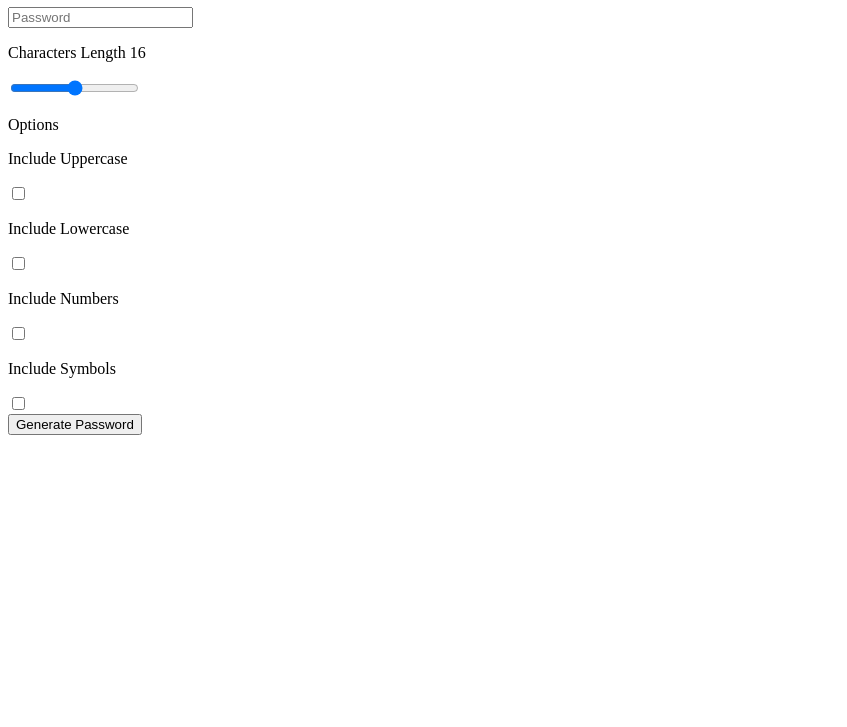
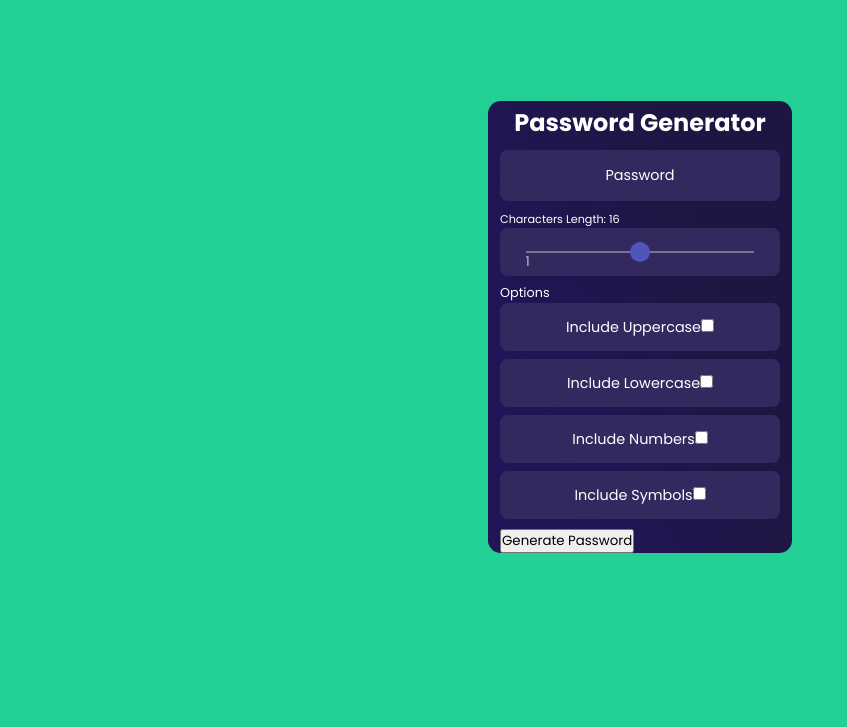
Before and after one commit to InCoderWeb/Random-Password-Generator-InCoder, a plain HTML site: page index.html in a window 1280 px wide. Shown: the part 73-800 px from the top of the page, without its empty margins (0-847 px from the left). Drawn offline with Linux system fonts and the light colour scheme.

Commit message:
Half Part of css and full HTML Part Complete.

```diff
--- a/index.html
+++ b/index.html
@@ -7,53 +7,67 @@
     <meta http-equiv="X-UA-Compatible" content="IE=edge">
     <meta name="viewport" content="width=device-width, initial-scale=1.0">
     <title>Random Password Generator - InCoder</title>
+    <link rel="stylesheet" href="main.css">
+    <link rel="stylesheet" href="https://cdnjs.cloudflare.com/ajax/libs/font-awesome/6.1.1/css/all.min.css">
 </head>
 
 <body>
     <div class="container">
         <div class="generatorBox">
             <h1 class="title">Password Generator</h1>
-            <input type="text" id="passwordDisplay" placeholder="Password">
+            <div id="passwordDisplay">Password <span id="copyToClipboardBtn"><i class="fa-solid fa-clipboard"></i></span> </div>
             <form id="generatorOptions">
                 <div class="options">
                     <div class="characterRange">
-                        <p>Characters Length <span>16</span></p>
+                        <p>Characters Length: <span>16</span></p>
+                        <div class="form-group">
                             <input type="range" id="characterRange">
+                        </div>
                     </div>
                     <p>Options</p>
                     <div class="includeUppercase">
+                        <div class="form-group">
                             <p>Include Uppercase</p>
                             <label class="checkbox">
                                 <input type="checkbox" id="includeUppercase">
                                 <span class="slider"></span>
                             </label>
                         </div>
+                    </div>
                     <div class="includeLowercase">
+                        <div class="form-group">
                             <p>Include Lowercase</p>
                             <label class="checkbox">
                                 <input type="checkbox" id="includeLowercase">
                                 <span class="slider"></span>
                             </label>
                         </div>
+                    </div>
                     <div class="includeNumbers">
+                        <div class="form-group">
                             <p>Include Numbers</p>
                             <label class="checkbox">
                                 <input type="checkbox" id="includeLowercase">
                                 <span class="slider"></span>
                             </label>
                         </div>
+                    </div>
                     <div class="includeSymbols">
+                        <div class="form-group">
                             <p>Include Symbols</p>
                             <label class="checkbox">
                                 <input type="checkbox" id="includeLowercase">
                                 <span class="slider"></span>
                             </label>
                         </div>
+                    </div>
                     <button type="submit">Generate Password</button>
                 </div>
             </form>
         </div>
     </div>
+
+    <script src="script.js"></script>
 </body>
 
 </html>
--- a/main.css
+++ b/main.css
@@ -1,7 +1,176 @@
 /* ---------------- Created By InCoder ---------------- */
 
-*{
-    margin: 0;
-    padding: 0;
-    box-sizing: border-box;
+@import url("https://fonts.googleapis.com/css2?family=Poppins:ital,wght@0,100;0,200;0,300;0,400;0,500;0,600;0,700;0,800;0,900;1,100;1,200;1,300;1,400;1,500;1,600;1,700;1,800;1,900&display=swap");
+
+* {
+  margin: 0;
+  padding: 0;
+  box-sizing: border-box;
+  font-family: "Poppins", sans-serif;
 }
+
+:root {
+  --X: 0;
+  --Y: 0;
+  --border-radius: 0.5rem;
+}
+
+body {
+  display: flex;
+  height: 100vh;
+  align-items: center;
+  background: #22cf94;
+  justify-content: center;
+}
+
+.container .generatorBox {
+  display: flex;
+  margin: 1rem 1rem;
+  align-items: center;
+  border-radius: 0.8rem;
+  flex-direction: column;
+  justify-content: center;
+  width: clamp(19rem, 22vw, 20rem);
+  transition: box-shadow 0.3s ease-in-out;
+  background-image: linear-gradient(250deg, #1e1642 30%, #211558 80%);
+}
+
+.container .generatorBox:hover {
+  box-shadow: 0 0 20px #44444430;
+}
+
+.container .generatorBox .title {
+  color: #fff;
+  text-align: center;
+  padding-top: 0.3rem;
+  font-size: clamp(1.2rem, 4vw, 1.5rem);
+}
+
+#passwordDisplay {
+  border: 0;
+  width: 100%;
+  color: #fff;
+  display: flex;
+  height: 3.2rem;
+  padding: 0 0.8rem;
+  font-size: 0.9rem;
+  overflow: hidden;
+  margin-top: 0.6rem;
+  position: relative;
+  align-items: center;
+  background: #33295f;
+  justify-content: center;
+  max-width: calc(100% - 1.5rem);
+  border-radius: var(--border-radius);
+}
+
+#passwordDisplay:focus {
+  outline: none;
+  pointer-events: none;
+}
+
+#passwordDisplay::placeholder {
+  color: #ccc;
+}
+
+#passwordDisplay:focus::placeholder {
+  color: #fff;
+}
+
+#generatorOptions {
+  color: #fff;
+  width: calc(100% - 1.5rem);
+}
+
+#generatorOptions .form-group {
+  border: 0;
+  height: 3rem;
+  color: #fff;
+  display: flex;
+  max-width: 100%;
+  padding: 0 0.8rem;
+  font-size: 0.9rem;
+  align-items: center;
+  margin-bottom: 0.5rem;
+  background: #33295f;
+  justify-content: center;
+  border-radius: var(--border-radius);
+}
+
+#generatorOptions .characterRange {
+  font-size: 0.7rem;
+  margin-top: 0.6rem;
+}
+
+#generatorOptions .options > p {
+  font-size: 0.8rem;
+  margin-bottom: 0.1rem;
+}
+
+#copyToClipboardBtn {
+  opacity: 0;
+  top: var(--Y);
+  width: 2.6rem;
+  display: flex;
+  height: 2.6rem;
+  left: var(--X);
+  cursor: pointer;
+  color: #1e1642;
+  font-size: 1.2rem;
+  position: absolute;
+  border-radius: 50%;
+  align-items: center;
+  pointer-events: none;
+  transform: scale(0.2);
+  justify-content: center;
+  background-color: #fff;
+  transition: transform 0.6s cubic-bezier(0.24, -0.08, 0.24, 1.81);
+}
+
+#passwordDisplay.copyBtnShow #copyToClipboardBtn {
+  transform: translate(-50%, -50%) scale(1);
+}
+
+#characterRange {
+  width: 90%;
+  height: 2px;
+  opacity: 0.7;
+  outline: none;
+  position: relative;
+  background: #d3d3d3a1;
+  -webkit-transition: 0.2s;
+  -webkit-appearance: none;
+  transition: opacity 0.2s;
+}
+
+#characterRange:hover {
+  opacity: 1;
+}
+
+#characterRange::-webkit-slider-thumb {
+  width: 20px;
+  height: 20px;
+  cursor: pointer;
+  appearance: none;
+  border-radius: 50%;
+  background: #5d68e2;
+  -webkit-appearance: none;
+}
+
+#characterRange::-moz-range-thumb {
+  width: 20px;
+  height: 20px;
+  cursor: pointer;
+  border-radius: 50%;
+  background: #5d68e2;
+}
+
+#characterRange::before{
+    content: '1';
+    left: 0;
+    top: 50%;
+    width: auto;
+    height: auto;
+    color: #fff;
+    position: absolute;
+}
--- /dev/null
+++ b/script.js
@@ -0,0 +1,25 @@
+// ---------------- Created By InCoder ----------------
+let passwordDisplay = document.querySelector('#passwordDisplay')
+let copyToClipboardBtn = document.querySelector('#copyToClipboardBtn')
+
+passwordDisplay.addEventListener('mousemove', (e) => {
+    resultContainerBound = {
+        left: passwordDisplay.getBoundingClientRect().left,
+        top: passwordDisplay.getBoundingClientRect().top,
+    };
+    copyToClipboardBtn.style.opacity = '1';
+    copyToClipboardBtn.style.pointerEvents = 'all';
+    passwordDisplay.classList.add('copyBtnShow')
+    copyToClipboardBtn.style.setProperty("--X", `${e.x - resultContainerBound.left}px`);
+    copyToClipboardBtn.style.setProperty("--Y", `${e.y - resultContainerBound.top}px`);
+})
+
+passwordDisplay.addEventListener('mouseleave', (e) => {
+    setTimeout(() => {
+        copyToClipboardBtn.style.opacity = '0';
+        copyToClipboardBtn.style.pointerEvents = 'none';
+        copyToClipboardBtn.style.setProperty("--X", '0');
+        copyToClipboardBtn.style.setProperty("--Y", '0');
+    }, 300)
+    passwordDisplay.classList.remove('copyBtnShow')
+})
```
Lines whose indentation alone changed are shown as unchanged.
